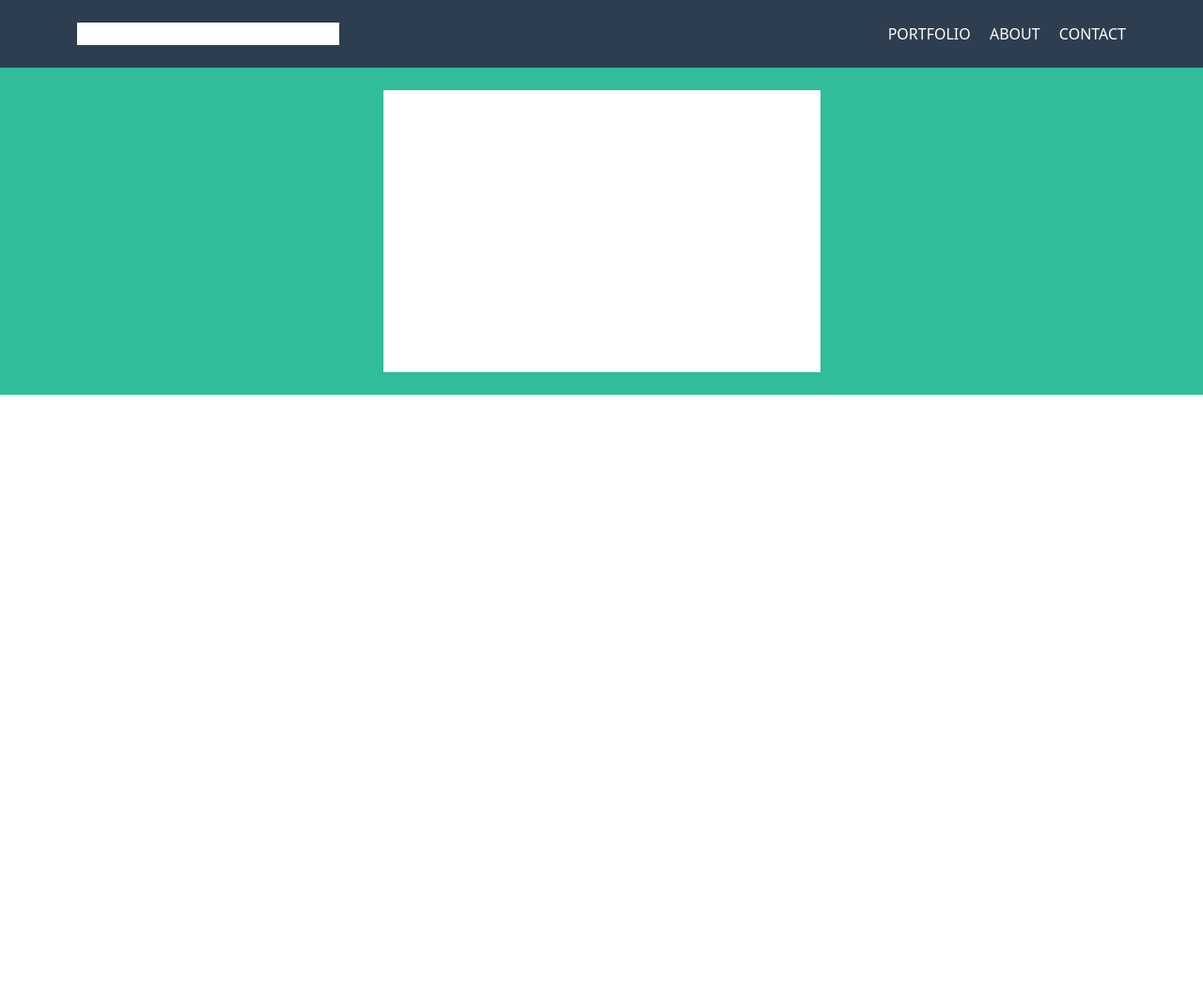
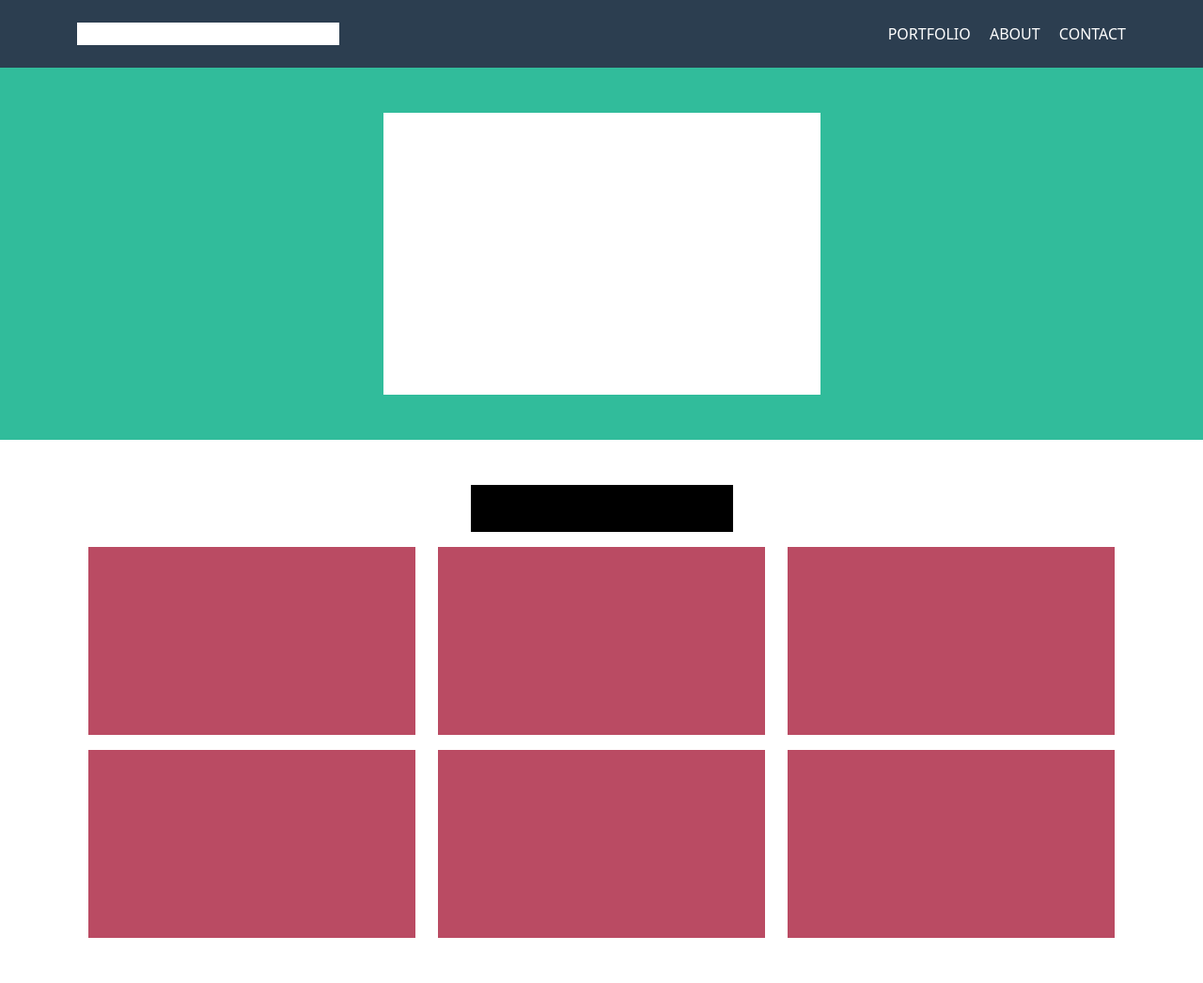
Before and after one commit to saragrigolin/html-css-bootstrap-freelancer, a plain HTML site: page index.html in a window 1280 px wide. Shown: the whole page at 94% size. Before the commit the page ends 800 px from the top, so only its background shows below. Drawn offline with nearby package versions, Linux system fonts and the light colour scheme.

Commit message:
portfolio

```diff
--- a/css/style.css
+++ b/css/style.css
@@ -2,6 +2,8 @@
     --header-bg: #2C3E50;
     --white: #ffffff;
     --jumbotron-bg: #31BC9B;
+    --black: #000000;
+    --light-magenta: #BA4B63;
 }
 
 html {
@@ -53,3 +55,13 @@ header .header_right .hamburger_menu {
     height: 300px;
     background-color: var(--white);
 }
+
+.portfolio .title > * {
+    background-color: var(--black);
+    height: 50px;
+}
+
+.thumbnail .thumb-image {
+    height: 200px;
+    background-color: var(--light-magenta);
+}
--- a/index.html
+++ b/index.html
@@ -31,13 +31,39 @@
         </div>
     </header>
     <section class="jumbotron">
-        <div class="container-md">
-            <div class="row py-4 mx-0 jumbotron-contain justify-content-center">
+        <div class="container-md py-5">
+            <div class="row mx-0 jumbotron-contain justify-content-center">
                 <div class="col-10 col-md-7 col-lg-5"></div>
             </div>
         </div>
     </section>
-    <section class="portfolio"></section>
+    <section class="portfolio">
+        <div class="container-md py-5">
+            <div class="row mx-0 mb-3 title justify-content-center">
+                <div class="col-3"></div>
+            </div>
+            <div class="row mx-0 thumbnail row-cols-1 row-cols-md-2 row-cols-lg-3 gy-3">
+                <div class="col">
+                    <div class="thumb-image"></div>
+                </div>
+                <div class="col">
+                    <div class="thumb-image"></div>
+                </div>
+                <div class="col">
+                    <div class="thumb-image"></div>
+                </div>
+                <div class="col">
+                    <div class="thumb-image"></div>
+                </div>
+                <div class="col">
+                    <div class="thumb-image"></div>
+                </div>
+                <div class="col">
+                    <div class="thumb-image"></div>
+                </div>
+            </div>
+        </div>
+    </section>
     <section class="about"></section>
     <section class="contact-me"></section>
     <footer></footer>
```
